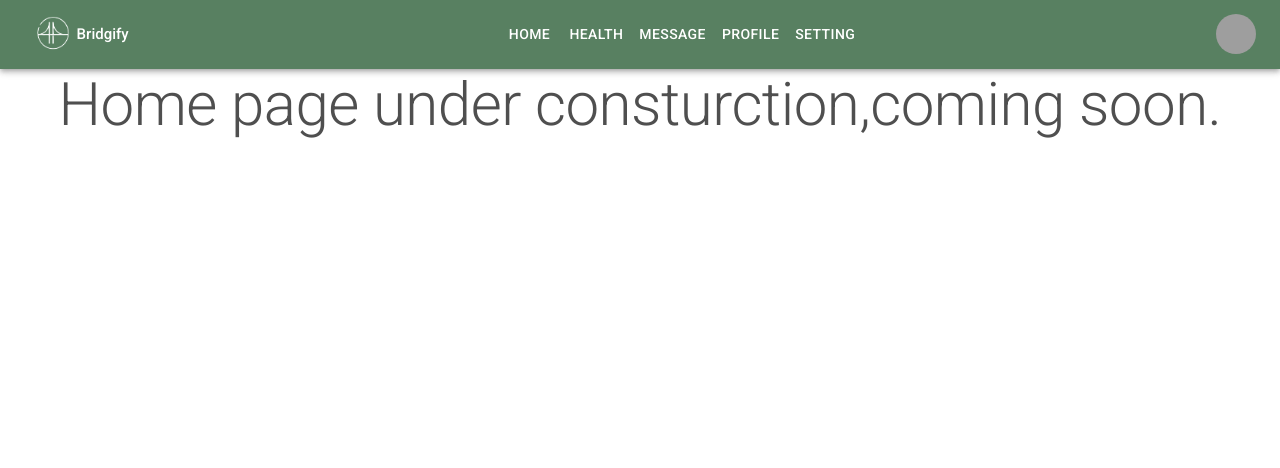
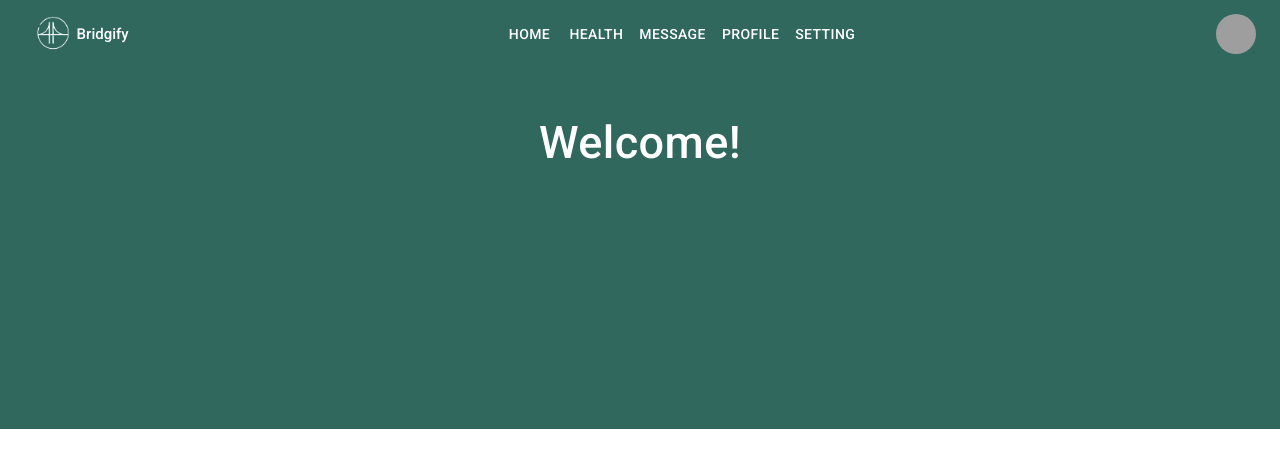
Before and after one commit to xXxPMWxXx/Bridgify, a React (Create React App) app in the folder frontend/: page / in a window 1280 px wide. Shown: the top 468 px of the page. Built offline with nearby package versions, Linux system fonts and the light colour scheme; sample sign-in values are in the browser's storage; grey boxes are pictures that could not be loaded.

Commit message:
update home

```diff
--- a/frontend/src/Navbar/Navbar.tsx
+++ b/frontend/src/Navbar/Navbar.tsx
@@ -79,11 +79,11 @@ export const ResponsiveAppBar = () => {
     }
 
     return (
-        <AppBar position="static" style={{ background: '#588061' }} >
+        <AppBar position="static" style={{ background: '#30685E' }} >
             <Container maxWidth="xl">
                 <Toolbar disableGutters>
-
-                <img src={logo} alt="Logo" width={50} height={50} style={{marginLeft:5, marginRight:8}}></img>
+                    {/* need to research on how to get rid of this logo when hamburger bar opens */}
+                    <img src={logo} alt="Logo" width={50} height={50} style={{marginLeft:5, marginRight:8}}></img>
                     <Typography
                         variant="h6"
                         noWrap
@@ -103,6 +103,7 @@ export const ResponsiveAppBar = () => {
                     >
                         Bridgify
                     </Typography>
+
 
                     {/* for hamburger bar */}
                     <Box sx={{ flexGrow: 1, display: { xs: 'flex', md: 'none' } }}>
@@ -141,7 +142,6 @@ export const ResponsiveAppBar = () => {
                             <Button key='Setting' onClick={handleSetting} sx={{ my: 0, color: 'black', display: 'block' }} >Setting</Button>
                         </Menu>
                     </Box>
-                    <AdbIcon sx={{ display: { xs: 'flex', md: 'none' }, mr: 1 }} />
                     <Typography
                         variant="h5"
                         noWrap
@@ -151,9 +151,9 @@ export const ResponsiveAppBar = () => {
                             mr: 2,
                             display: { xs: 'flex', md: 'none' },
                             flexGrow: 1,
-                            fontFamily: 'monospace',
+                            fontFamily: 'Roboto',
                             fontWeight: 700,
-                            letterSpacing: '.3rem',
+                            letterSpacing: 0,
                             color: 'inherit',
                             textDecoration: 'none',
                         }}
--- a/frontend/src/pages/Home/Home.tsx
+++ b/frontend/src/pages/Home/Home.tsx
@@ -6,7 +6,19 @@ import NavDropdown from 'react-bootstrap/NavDropdown';
 import { Link, Navigate } from 'react-router-dom';
 import { Layout, DefaultNavbar } from '../../Layout';
 import {ResponsiveAppBar} from '../../Navbar';
-import { Box, Typography } from '@mui/material';
+import { Box, Grid, Typography } from '@mui/material';
+import { styled } from '@mui/system';
+import backgroundImage from '../../images/background.png';
+
+const Background = styled("div") ({
+    position: 'absolute',
+    width: '100%',
+    height: '45%',
+    backgroundImage: `url(${backgroundImage})`,
+    backgroundPosition: 'center',
+    backgroundSize: 'cover',
+    backgroundRepeat: 'no-repeat'
+})
 
 export const Home = () => {
 
@@ -41,11 +53,17 @@ export const Home = () => {
             {/* < Layout/> */}
             {/* < DefaultNavbar/> */}
 
-            <Box sx={{ textAlign: 'center', alignItems: 'center' }}>
-                <Typography align="center" variant='h2' paragraph>
-                    Home page under consturction,coming soon.
+            <Background />
+
+            <div style={{display:'flex', justifyContent:'center'}}>
+                <Typography component="h1" align="center" sx={{color:'white', position:'absolute', fontFamily:'Roboto', fontWeight:500, fontSize:45, marginTop:5}}>
+                        Welcome!
                 </Typography>
-            </Box>
+            </div>
+
+            <div style={{alignItems: 'center'}}>
+
+            </div>
 
         </div>
     )
```
Also changed, not shown: frontend/src/images/background.png (added).
